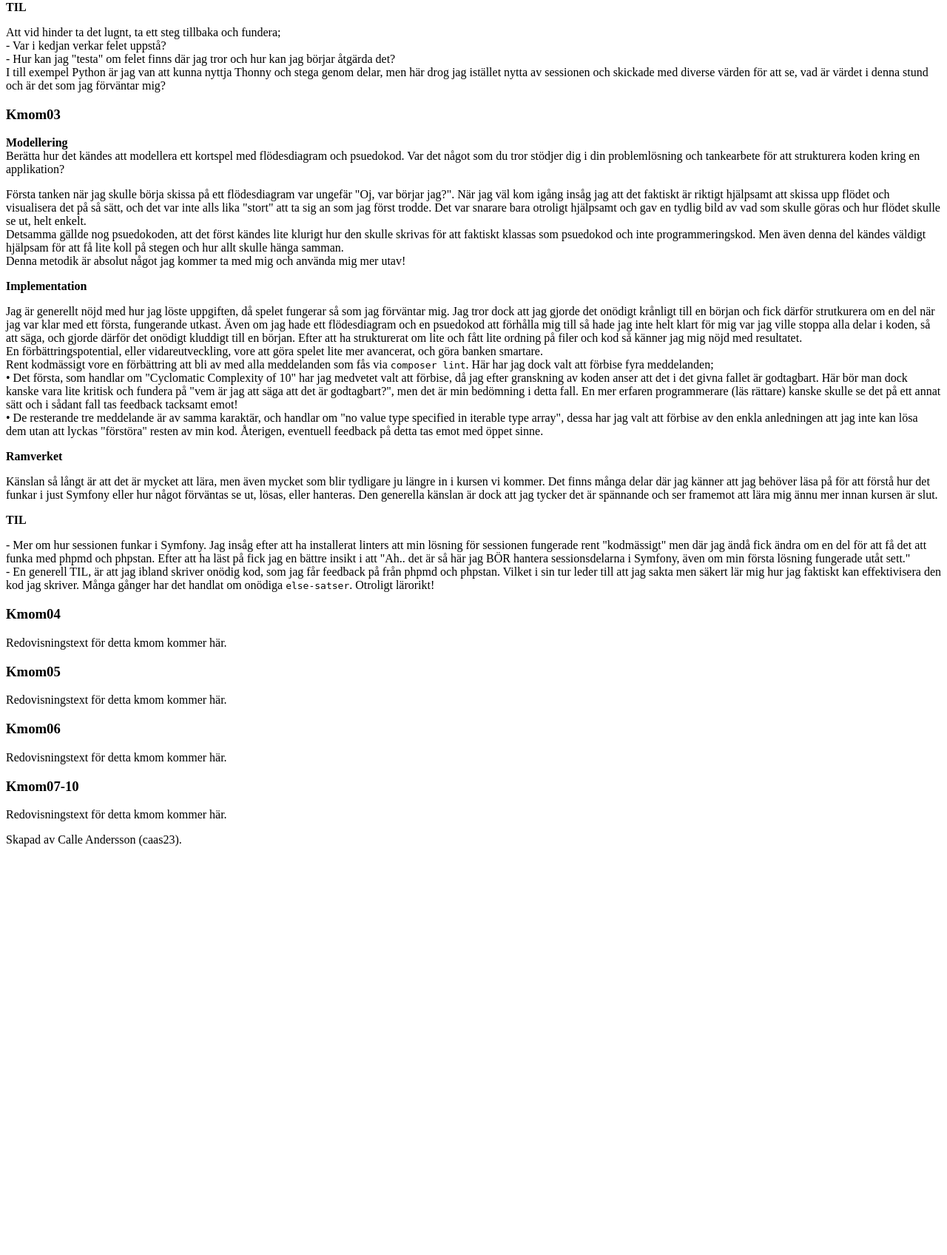
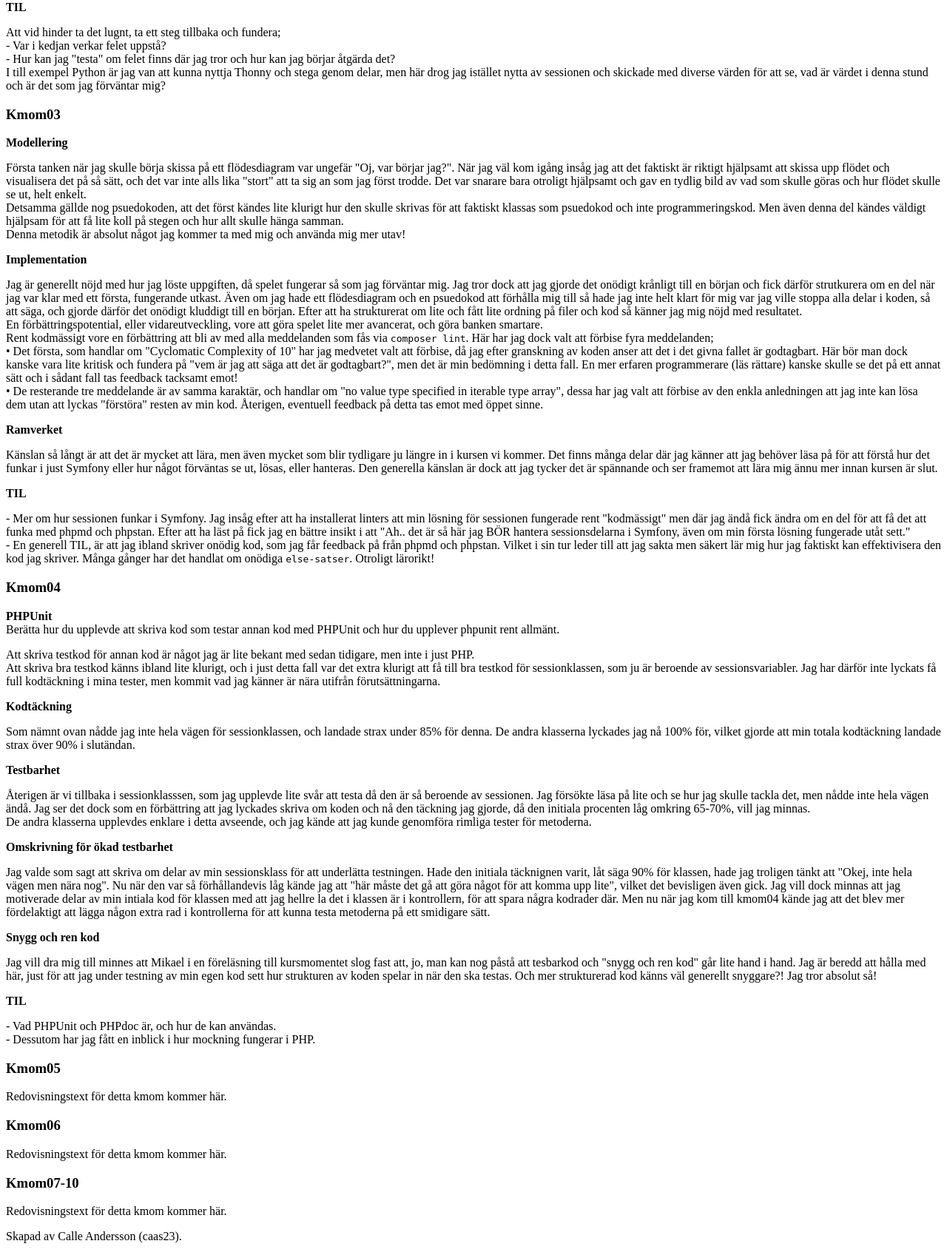
Before and after one commit to caas23/mvc, a Symfony app: template templates/Shared/report.html.twig in a window 1280 px wide. Shown: the part 1601-3297 px from the top of the page at 74% size. Before the commit the page ends 2745 px from the top, so only its background shows below. Run offline with Twig, Linux system fonts and the light colour scheme; the template is opened without the code that fills it, so the values that code supplies are empty; some libraries are stand-ins or nearby versions.

Commit message:
Report for kmom03

```diff
--- a/templates/Shared/report.html.twig
+++ b/templates/Shared/report.html.twig
@@ -116,8 +116,6 @@
             <p>
 
                 <strong>Modellering</strong><br>
-                Berätta hur det kändes att modellera ett kortspel med flödesdiagram och psuedokod.
-                Var det något som du tror stödjer dig i din problemlösning och tankearbete för att strukturera koden kring en applikation?
                 <p>
                     Första tanken när jag skulle börja skissa på ett flödesdiagram var ungefär "Oj, var börjar jag?". När jag väl kom igång insåg jag att det faktiskt är
                     riktigt hjälpsamt att skissa upp flödet och visualisera det på så sätt, och det var inte alls lika "stort" att ta sig an som jag först trodde.
@@ -162,7 +160,51 @@
         <div>
             <h3 id="kmom04">Kmom04</h3>
             <p>
-                Redovisningstext för detta kmom kommer här.
+
+                <strong>PHPUnit</strong><br>
+                Berätta hur du upplevde att skriva kod som testar annan kod med PHPUnit och hur du upplever phpunit rent allmänt.
+                <p>
+                    Att skriva testkod för annan kod är något jag är lite bekant med sedan tidigare, men inte i just PHP.<br>
+                    Att skriva bra testkod känns ibland lite klurigt, och i just detta fall var det extra klurigt att få till bra testkod
+                    för sessionklassen, som ju är beroende av sessionsvariabler. Jag har därför inte lyckats få full kodtäckning i mina tester, men kommit
+                    vad jag känner är nära utifrån förutsättningarna.
+                </p>
+
+                <strong>Kodtäckning</strong><br>
+                <p>
+                    Som nämnt ovan nådde jag inte hela vägen för sessionklassen, och landade strax under 85% för denna. De andra klasserna lyckades jag nå 100% för, vilket gjorde
+                    att min totala kodtäckning landade strax över 90% i slutändan.
+                </p>
+
+                <strong>Testbarhet</strong><br>
+                <p>
+                    Återigen är vi tillbaka i sessionklasssen, som jag upplevde lite svår att testa då den är så beroende av sessionen. Jag försökte läsa på lite och
+                    se hur jag skulle tackla det, men nådde inte hela vägen ändå. Jag ser det dock som en förbättring att jag lyckades skriva om koden och nå den täckning jag
+                    gjorde, då den initiala procenten låg omkring 65-70%, vill jag minnas.<br>
+                    De andra klasserna upplevdes enklare i detta avseende, och jag kände att jag kunde genomföra rimliga tester för metoderna.
+                </p>
+
+                <strong>Omskrivning för ökad testbarhet</strong><br>
+                <p>
+                    Jag valde som sagt att skriva om delar av min sessionsklass för att underlätta testningen. Hade den initiala täcknignen varit, låt säga 90% för klassen, hade
+                    jag troligen tänkt att "Okej, inte hela vägen men nära nog". Nu när den var så förhållandevis låg kände jag att "här måste det gå att göra något för att komma upp lite",
+                    vilket det bevisligen även gick. Jag vill dock minnas att jag motiverade delar av min intiala kod för klassen med att jag hellre la det i klassen är i kontrollern,
+                    för att spara några kodrader där. Men nu när jag kom till kmom04 kände jag att det blev mer fördelaktigt att lägga någon extra rad i kontrollerna för att kunna
+                    testa metoderna på ett smidigare sätt.
+                </p>
+
+                <strong>Snygg och ren kod</strong><br>
+                <p>
+                    Jag vill dra mig till minnes att Mikael i en föreläsning till kursmomentet slog fast att, jo, man kan nog påstå att tesbarkod och "snygg och ren kod" går lite
+                    hand i hand. Jag är beredd att hålla med här, just för att jag under testning av min egen kod sett hur strukturen av koden spelar in när den ska testas.
+                    Och mer strukturerad kod känns väl generellt snyggare?! Jag tror absolut så!
+                </p>
+
+                <strong>TIL</strong><br>
+                <p>
+                    - Vad PHPUnit och PHPdoc är, och hur de kan användas.<br>
+                    - Dessutom har jag fått en inblick i hur mockning fungerar i PHP.<br>
+                </p>
             </p>
         </div>
         <div>
```
